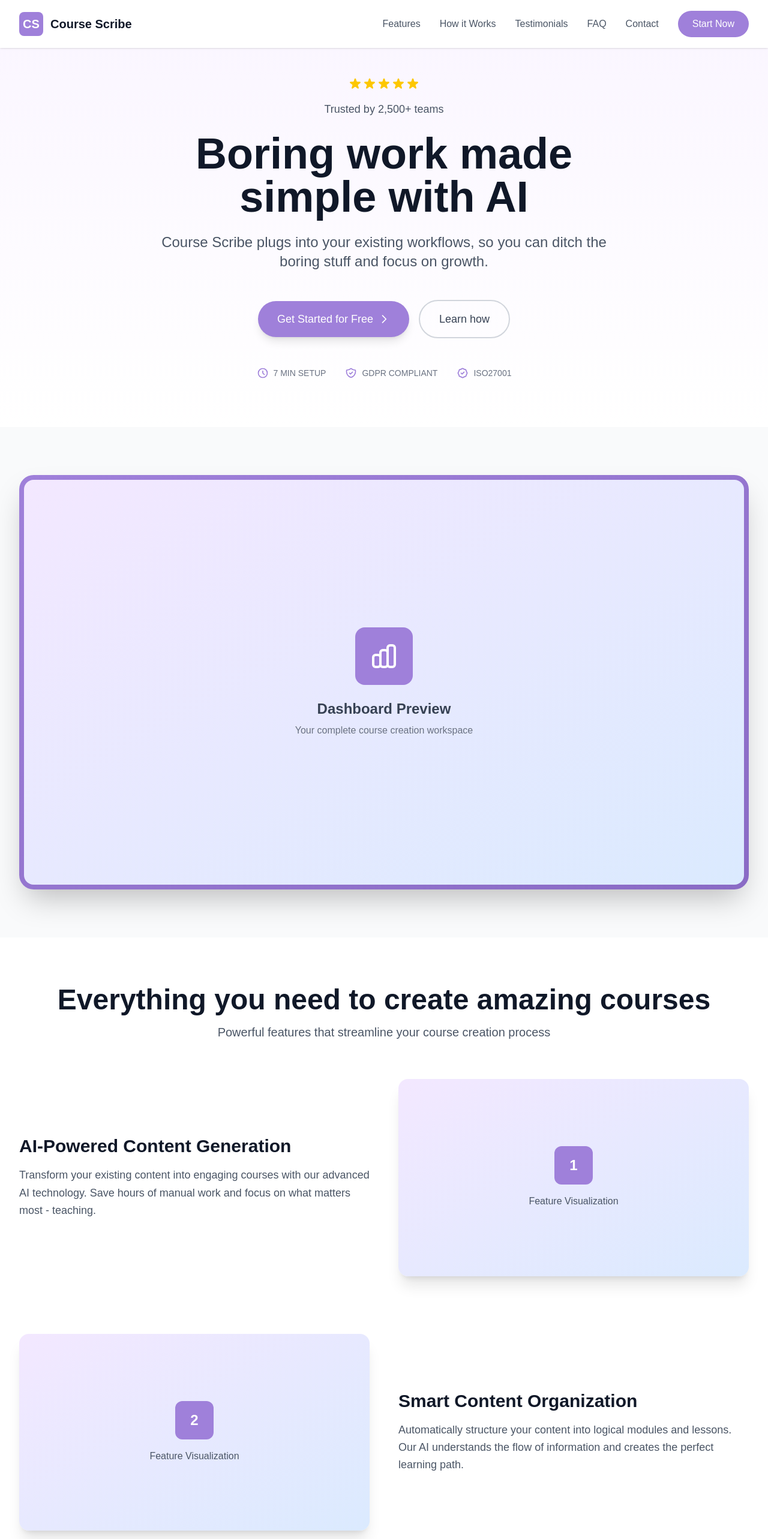
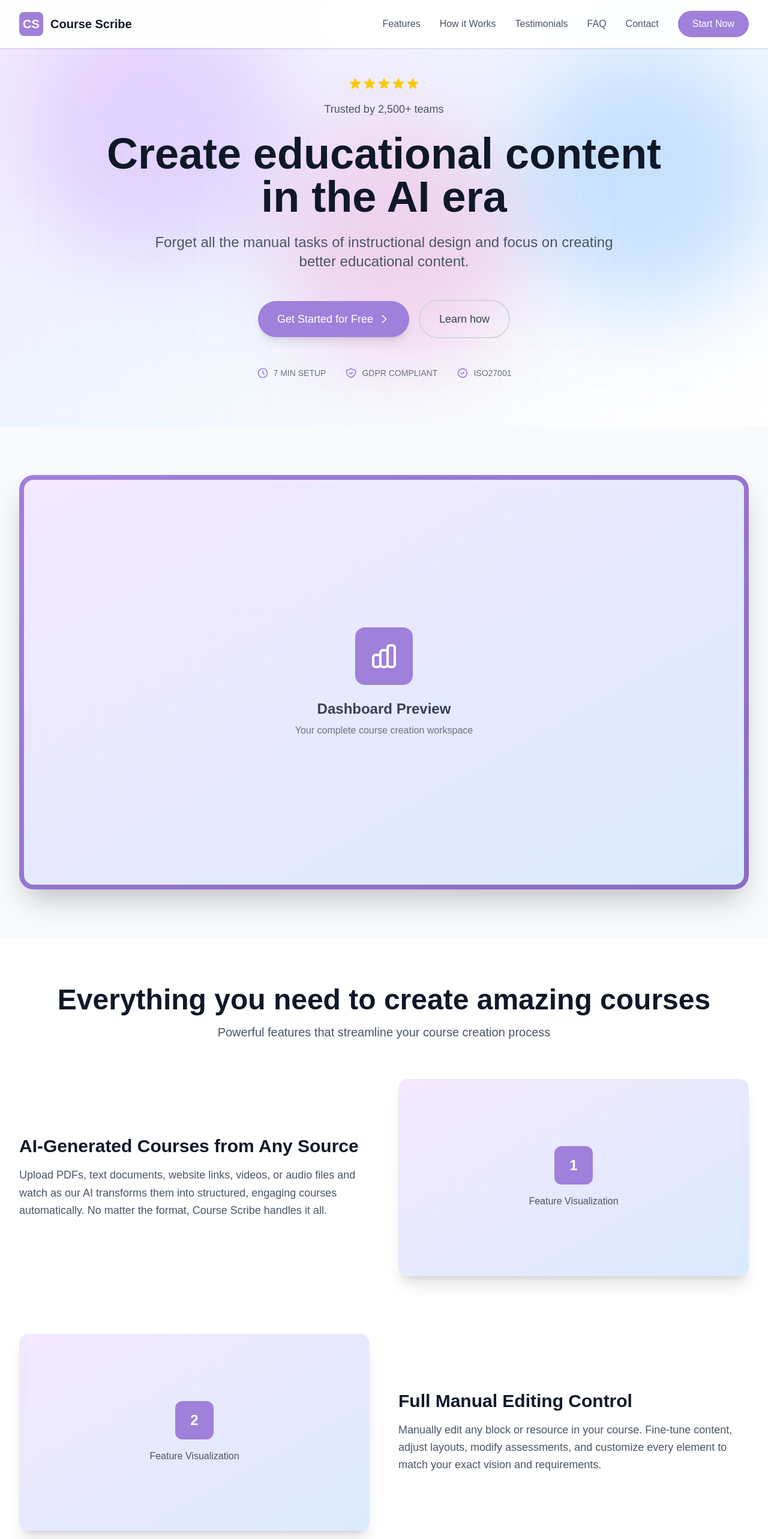
Before and after one commit to codigo47/acadion-edtech, a Next.js app in the folder web/: page / in a window 1280 px wide. Shown: the top 2566 px of the page at 60% size. Built offline with nearby package versions, Linux system fonts and the light colour scheme.

Commit message:
features, style

```diff
--- a/web/app/globals.css
+++ b/web/app/globals.css
@@ -27,3 +27,28 @@
 html {
   scroll-behavior: smooth;
 }
+
+/* Blob Animation */
+@keyframes blob {
+  0%, 100% {
+    transform: translate(0, 0) scale(1);
+  }
+  33% {
+    transform: translate(30px, -50px) scale(1.1);
+  }
+  66% {
+    transform: translate(-20px, 20px) scale(0.9);
+  }
+}
+
+.animate-blob {
+  animation: blob 20s infinite;
+}
+
+.animation-delay-2000 {
+  animation-delay: 2s;
+}
+
+.animation-delay-4000 {
+  animation-delay: 4s;
+}
--- a/web/app/layout.tsx
+++ b/web/app/layout.tsx
@@ -14,8 +14,8 @@
 });
 
 export const metadata: Metadata = {
-  title: "Course Scribe - Boring work made simple with AI",
-  description: "Course Scribe plugs into your existing workflows, so you can ditch the boring stuff and focus on growth.",
+  title: "Course Scribe - Create educational content in the AI era",
+  description: "Forget all the manual tasks of instructional design and focus on creating better courses.",
 };
 
 export default function RootLayout({
--- a/web/app/page.tsx
+++ b/web/app/page.tsx
@@ -19,29 +19,69 @@
 
   const features = [
     {
-      title: 'AI-Powered Content Generation',
-      description: 'Transform your existing content into engaging courses with our advanced AI technology. Save hours of manual work and focus on what matters most - teaching.',
+      title: 'AI-Generated Courses from Any Source',
+      description: 'Upload PDFs, text documents, website links, videos, or audio files and watch as our AI transforms them into structured, engaging courses automatically. No matter the format, Course Scribe handles it all.',
       image: '/placeholder-feature-1.jpg'
     },
     {
-      title: 'Smart Content Organization',
-      description: 'Automatically structure your content into logical modules and lessons. Our AI understands the flow of information and creates the perfect learning path.',
+      title: 'Full Manual Editing Control',
+      description: 'Manually edit any block or resource in your course. Fine-tune content, adjust layouts, modify assessments, and customize every element to match your exact vision and requirements.',
       image: '/placeholder-feature-2.jpg'
     },
     {
-      title: 'Multi-Format Support',
-      description: 'Upload videos, documents, presentations, or any other content format. Course Scribe intelligently processes and converts everything into professional courses.',
+      title: 'Industry-Standard Export Formats',
+      description: 'Export your courses to SCORM 1.2, xAPI (Tin Can API), and other standard formats. Seamlessly integrate with any LMS platform including Moodle, Canvas, Blackboard, and more.',
       image: '/placeholder-feature-3.jpg'
     },
     {
-      title: 'Real-Time Collaboration',
-      description: 'Work together with your team in real-time. Share feedback, make edits, and approve content without endless email chains.',
+      title: 'Multi-Language Course Support',
+      description: 'Create courses in multiple languages to reach a global audience. Easily translate and localize content to meet the needs of learners worldwide.',
       image: '/placeholder-feature-4.jpg'
     },
     {
-      title: 'Export Anywhere',
-      description: 'Export your courses to any LMS platform or format. Compatible with SCORM, xAPI, and all major learning management systems.',
+      title: 'Rich Interactive Resources',
+      description: 'Engage learners with diverse interactive elements including multiple choice, flip cards, sorting activities, true/false questions, fill in the blanks, drag and drop, matching pairs, sequencing, hotspots, and more.',
       image: '/placeholder-feature-5.jpg'
+    },
+    {
+      title: 'Multimedia Course Creation',
+      description: 'Build dynamic courses combining text, images, and videos. Create rich multimedia learning experiences that keep learners engaged and improve knowledge retention.',
+      image: '/placeholder-feature-6.jpg'
+    },
+    {
+      title: 'AI-Powered QA Magic Button',
+      description: 'Streamline quality assurance with our "Magic Button" feature. Automatically address reviewer comments and feedback using AI, saving hours of manual revision work.',
+      image: '/placeholder-feature-7.jpg'
+    },
+    {
+      title: 'Instructional Design Models',
+      description: 'Create courses based on proven pedagogical frameworks including Bloom\'s Taxonomy, Kirkpatrick Model, Gagné\'s 9 Events of Instruction, and ADDIE framework compliance for effective learning outcomes.',
+      image: '/placeholder-feature-8.jpg'
+    },
+    {
+      title: 'White Label Customization',
+      description: 'Make it your own with complete white label capabilities. Customize fonts, colors, and logos to match your brand identity perfectly and deliver a consistent brand experience.',
+      image: '/placeholder-feature-9.jpg'
+    },
+    {
+      title: 'Dark Mode for Modern Learning',
+      description: 'Offer learners a comfortable viewing experience with built-in dark mode support. Reduce eye strain and provide a modern, accessible learning environment.',
+      image: '/placeholder-feature-10.jpg'
+    },
+    {
+      title: 'WCAG 2.1 Accessibility Compliance',
+      description: 'Ensure your courses are accessible to all learners with WCAG 2.1 compliance. Meet legal requirements and provide inclusive learning experiences for users with disabilities.',
+      image: '/placeholder-feature-11.jpg'
+    },
+    {
+      title: 'AI Image Generation',
+      description: 'Generate custom images on-demand without needing stock photo subscriptions. Create unique, relevant visuals for your courses instantly using AI-powered image generation.',
+      image: '/placeholder-feature-12.jpg'
+    },
+    {
+      title: 'Complete Learning Assets Library',
+      description: 'Generate a comprehensive suite of professional learning deliverables automatically: e-learning modules, microlearning content, job aids, quick reference guides, facilitator guides, participant workbooks, ILT presentation decks, and assessments - everything you need for effective training programs.',
+      image: '/placeholder-feature-13.jpg'
     }
   ];
 
@@ -224,8 +264,22 @@
       </motion.header>
 
       {/* Hero Section */}
-      <section className="pt-32 pb-20 px-4 sm:px-6 lg:px-8 bg-gradient-to-b from-purple-50 to-white">
-        <div className="max-w-7xl mx-auto">
+      <section className="pt-32 pb-20 px-4 sm:px-6 lg:px-8 relative overflow-hidden">
+        {/* Animated Background */}
+        <div className="absolute inset-0 z-0">
+          {/* Gradient Background */}
+          <div className="absolute inset-0 bg-gradient-to-br from-purple-100 via-blue-50 to-white"></div>
+
+          {/* Floating Shapes */}
+          <div className="absolute top-20 left-10 w-96 h-96 bg-purple-300 rounded-full mix-blend-multiply filter blur-3xl opacity-40 animate-blob"></div>
+          <div className="absolute top-40 right-10 w-96 h-96 bg-blue-300 rounded-full mix-blend-multiply filter blur-3xl opacity-40 animate-blob animation-delay-2000"></div>
+          <div className="absolute bottom-20 left-1/2 -translate-x-1/2 w-96 h-96 bg-pink-300 rounded-full mix-blend-multiply filter blur-3xl opacity-40 animate-blob animation-delay-4000"></div>
+
+          {/* Grid Pattern */}
+          <div className="absolute inset-0 opacity-30" style={{backgroundImage: 'linear-gradient(to right, rgba(128, 128, 128, 0.1) 1px, transparent 1px), linear-gradient(to bottom, rgba(128, 128, 128, 0.1) 1px, transparent 1px)', backgroundSize: '4rem 4rem'}}></div>
+        </div>
+
+        <div className="max-w-7xl mx-auto relative z-10">
           <motion.div
             initial="hidden"
             whileInView="visible"
@@ -248,14 +302,14 @@
               variants={fadeInUp}
               className="text-5xl sm:text-6xl lg:text-7xl font-bold text-gray-900 mb-6"
             >
-              Boring work made<br />simple with AI
+              Create educational content<br />in the AI era
             </motion.h1>
 
             <motion.p
               variants={fadeInUp}
               className="text-xl sm:text-2xl text-gray-600 mb-12 max-w-3xl mx-auto"
             >
-              Course Scribe plugs into your existing workflows, so you can ditch the boring stuff and focus on growth.
+              Forget all the manual tasks of instructional design and focus on creating better educational content.
             </motion.p>
 
             <motion.div variants={fadeInUp} className="flex flex-col sm:flex-row gap-4 justify-center items-center">
--- a/web/package.json
+++ b/web/package.json
@@ -12,7 +12,10 @@
     "framer-motion": "^12.23.24",
     "next": "16.0.3",
     "react": "19.2.0",
-    "react-dom": "19.2.0"
+    "react-dom": "19.2.0",
+    "react-particles": "^2.12.2",
+    "tsparticles": "^3.9.1",
+    "tsparticles-slim": "^2.12.0"
   },
   "devDependencies": {
     "@tailwindcss/postcss": "^4",
```
Also changed, not shown: 1 other file (tests, documents, lock files or other folders).
